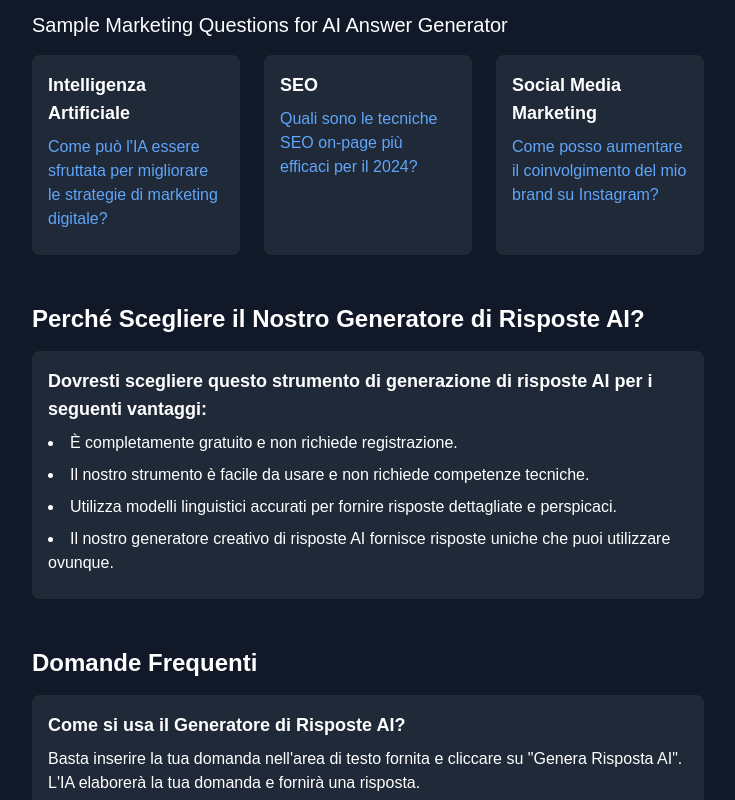
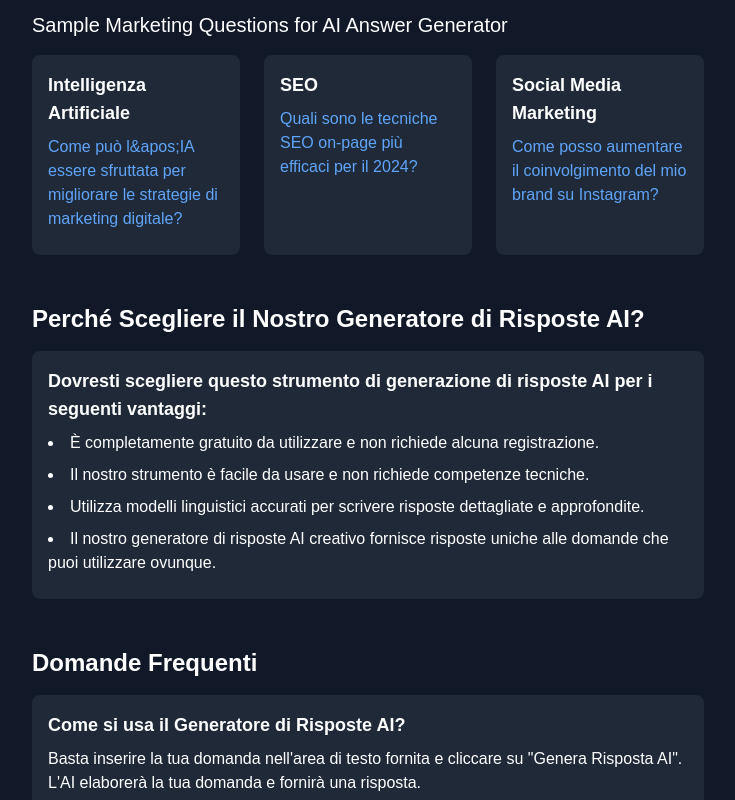
Before and after one commit to axijiajiajia/open-aianswer, a Next.js app: page /it in a window 1280 px wide. Shown: the part 540-1340 px from the top of the page, without its empty margins (272-1007 px from the left). Built offline with nearby package versions, Linux system fonts and the light colour scheme.

Commit message:
修复：在意大利语页面中转义撇号

```diff
--- a/app/it/page.tsx
+++ b/app/it/page.tsx
@@ -8,7 +8,7 @@ const sampleQuestions = [
   {
     category: "Intelligenza Artificiale",
     questions: [
-      "Come può l'IA essere sfruttata per migliorare le strategie di marketing digitale?"
+      "Come può l&apos;IA essere sfruttata per migliorare le strategie di marketing digitale?"
     ]
   },
   {
@@ -80,10 +80,10 @@ export default function Home() {
             <div className="bg-gray-800 p-4 rounded-lg">
               <h3 className="text-lg font-semibold mb-2">Dovresti scegliere questo strumento di generazione di risposte AI per i seguenti vantaggi:</h3>
               <ul className="list-disc list-inside">
-                <li className="mb-2">È completamente gratuito e non richiede registrazione.</li>
+                <li className="mb-2">È completamente gratuito da utilizzare e non richiede alcuna registrazione.</li>
                 <li className="mb-2">Il nostro strumento è facile da usare e non richiede competenze tecniche.</li>
-                <li className="mb-2">Utilizza modelli linguistici accurati per fornire risposte dettagliate e perspicaci.</li>
-                <li className="mb-2">Il nostro generatore creativo di risposte AI fornisce risposte uniche che puoi utilizzare ovunque.</li>
+                <li className="mb-2">Utilizza modelli linguistici accurati per scrivere risposte dettagliate e approfondite.</li>
+                <li className="mb-2">Il nostro generatore di risposte AI creativo fornisce risposte uniche alle domande che puoi utilizzare ovunque.</li>
               </ul>
             </div>
           </div>
@@ -92,7 +92,7 @@ export default function Home() {
             <h3 className="text-2xl font-bold mb-4">Domande Frequenti</h3>
             <div className="bg-gray-800 p-4 rounded-lg">
               <h3 className="text-lg font-semibold mb-2">Come si usa il Generatore di Risposte AI?</h3>
-              <p className="mb-4">Basta inserire la tua domanda nell&apos;area di testo fornita e cliccare su &quot;Genera Risposta AI&quot;. L&apos;IA elaborerà la tua domanda e fornirà una risposta.</p>
+              <p className="mb-4">Basta inserire la tua domanda nell&apos;area di testo fornita e cliccare su &quot;Genera Risposta AI&quot;. L&apos;AI elaborerà la tua domanda e fornirà una risposta.</p>
 
               <h3 className="text-lg font-semibold mb-2">Che tipo di domande posso fare?</h3>
               <p className="mb-4">Il nostro Generatore di Risposte AI è specificamente progettato per domande di marketing digitale. Puoi chiedere informazioni su qualsiasi aspetto del marketing online, inclusi SEO, content marketing, strategie per i social media, email marketing, pubblicità PPC e altro ancora. Sentiti libero di inviare qualsiasi domanda relativa al marketing.</p>
```
